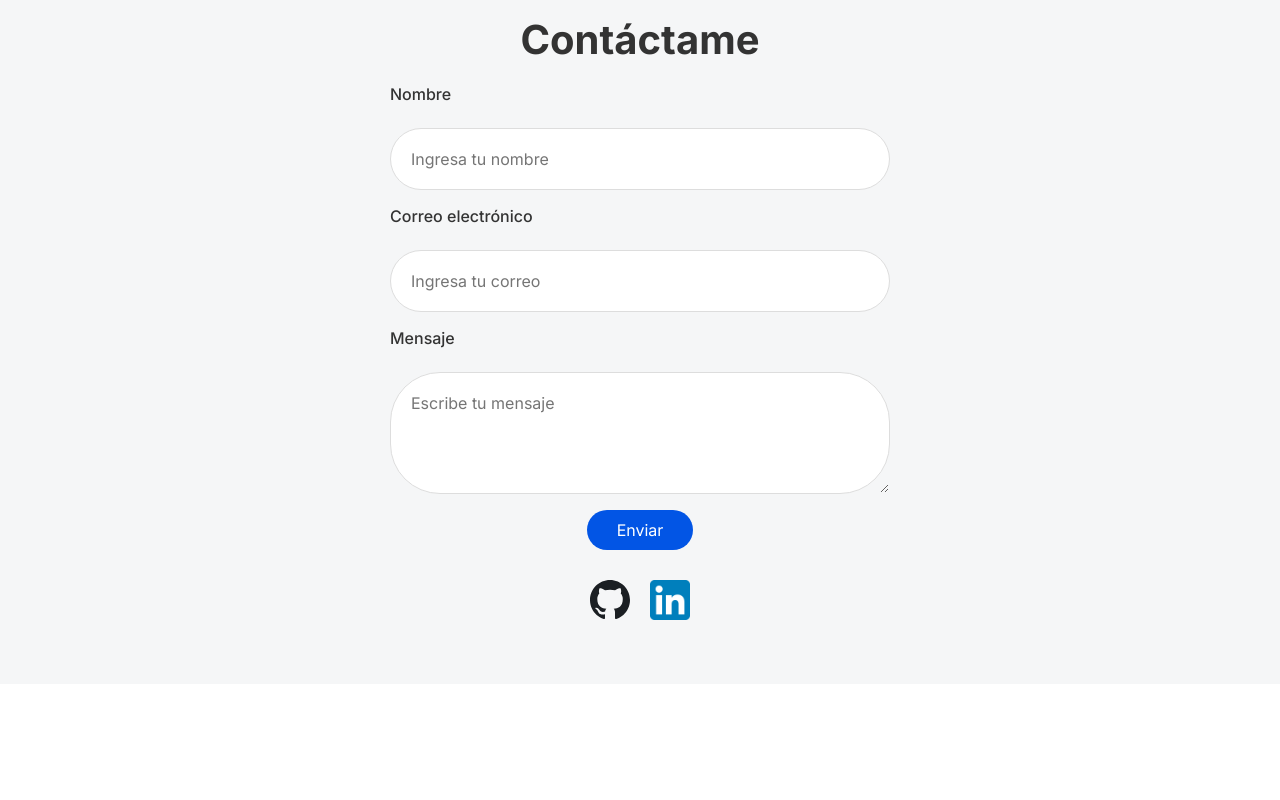
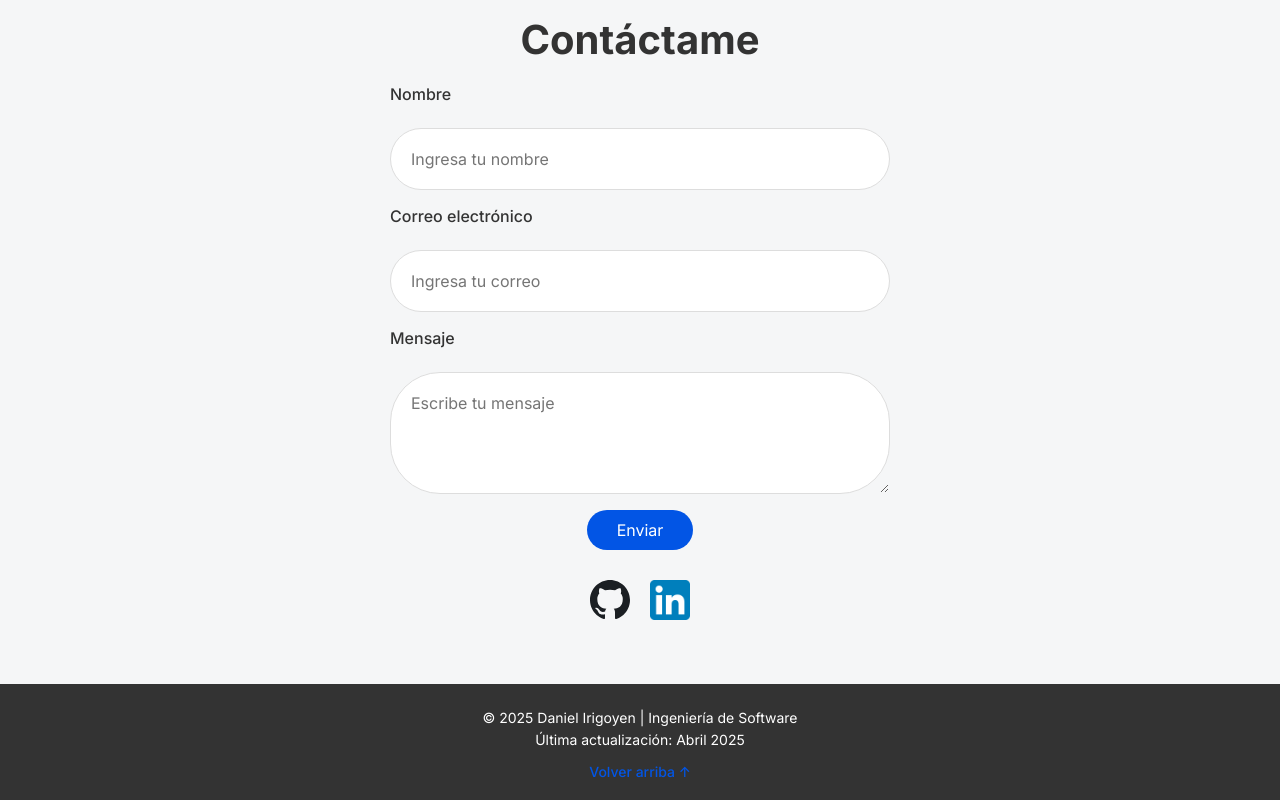
Before and after one commit to Parcibal12/portfolio-personal, a plain HTML site: page index.html in a window 1280 px wide. Shown: the part 2435-3235 px from the top of the page. Before the commit the page ends 3119 px from the top, so only its background shows below. Drawn offline with Linux system fonts and the light colour scheme.

Commit message:
feat: agregar footer y comentarios faltantes en el código en general

```diff
--- a/css/styles.css
+++ b/css/styles.css
@@ -142,7 +142,7 @@
 }
 
 #blog h2 {
-  font-weight: 700;           /* Inter Bold */
+  font-weight: 700;
   font-size: 40px;
   line-height: 50px;
   color: var(--color-texto);
@@ -330,3 +330,29 @@
 .social-links img:hover {
   transform: scale(1.1);
 }
+/* HERO */
+footer {
+  background-color: #333;
+  color: #fff;
+  padding: 20px 30px;
+  text-align: center;
+  font-family: 'Inter', sans-serif;
+  font-size: 14px;
+}
+
+.footer-container p {
+  margin: 5px 0;
+}
+
+.back-to-top {
+  display: inline-block;
+  margin-top: 10px;
+  color: #0255E5;
+  text-decoration: none;
+  font-weight: 500;
+  font-size: 14px;
+}
+
+.back-to-top:hover {
+  text-decoration: underline;
+}
--- a/index.html
+++ b/index.html
@@ -78,7 +78,7 @@
       </article>
     </div>
   </section>
-
+  <!-- Sobre mí -->
   <section id="sobre-mi" class="sobre-mi">
     <h2>Sobre mí</h2>
 
@@ -126,7 +126,7 @@
       </ul>
     </div>
   </section>
-
+  <!-- Contacto -->
   <section id="contacto" class="contact">
     <h2>Contáctame</h2>
     <form action="#" method="POST" class="contact-form">
@@ -152,6 +152,16 @@
     </div>
   </section>
 
+  <!-- Footer -->
+  <footer>
+    <div class="footer-container">
+      <p>&copy; 2025 Daniel Irigoyen | Ingeniería de Software</p>
+      <p>Última actualización: Abril 2025</p>
+      <a href="#top" class="back-to-top">Volver arriba ↑</a>
+    </div>
+  </footer>
+
+
   <script src="js/main.js"></script>
 </body>
 </html>
```
